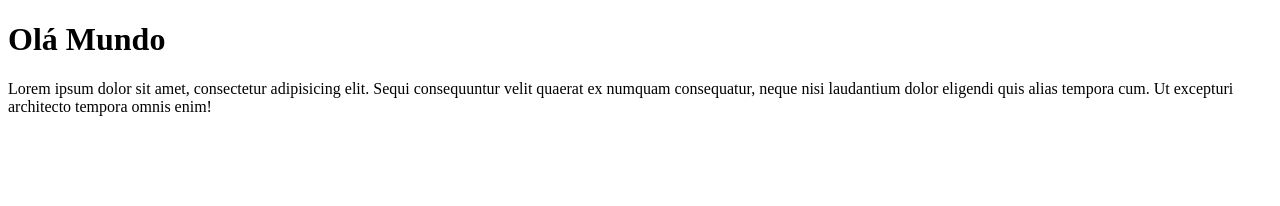
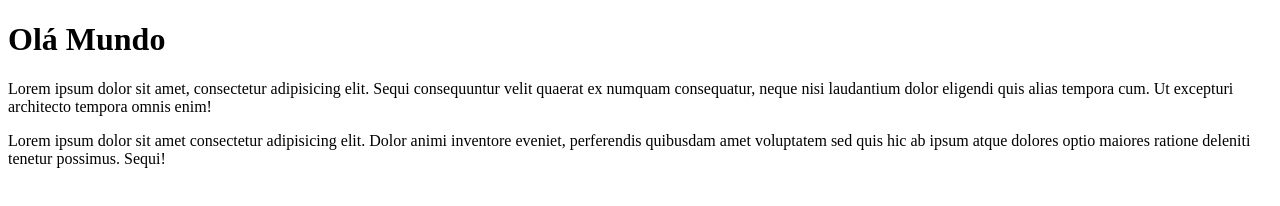
Before and after one commit to zNIKK/Ola-Mundo, a plain HTML site: page site-exemplo/index.html in a window 1280 px wide. Drawn offline with Linux system fonts and the light colour scheme.

Commit message:
Adcionei um parágrafo

```diff
--- a/site-exemplo/index.html
+++ b/site-exemplo/index.html
@@ -9,5 +9,6 @@
 <body>
     <h1>Olá Mundo</h1>
     <p>Lorem ipsum dolor sit amet, consectetur adipisicing elit. Sequi consequuntur velit quaerat ex numquam consequatur, neque nisi laudantium dolor eligendi quis alias tempora cum. Ut excepturi architecto tempora omnis enim!</p>
+    <p>Lorem ipsum dolor sit amet consectetur adipisicing elit. Dolor animi inventore eveniet, perferendis quibusdam amet voluptatem sed quis hic ab ipsum atque dolores optio maiores ratione deleniti tenetur possimus. Sequi!</p>
 </body>
 </html>
```
